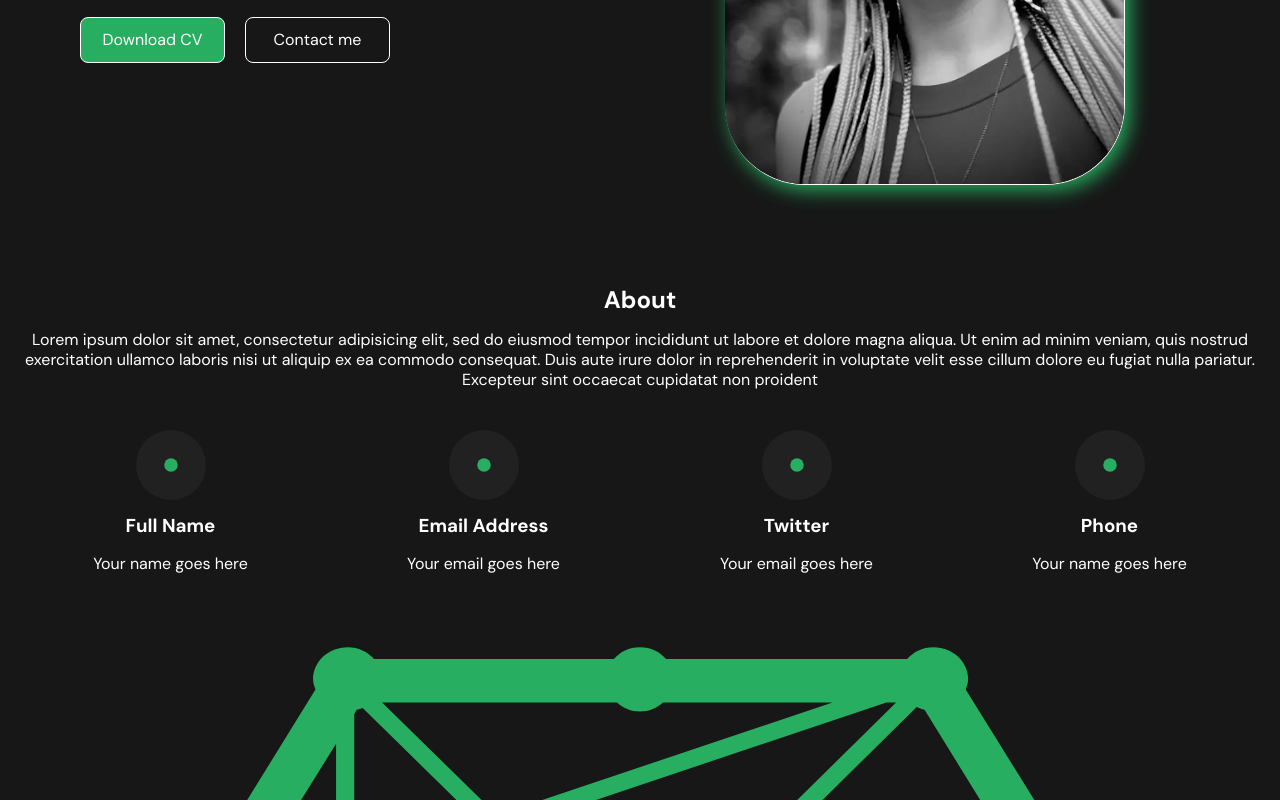
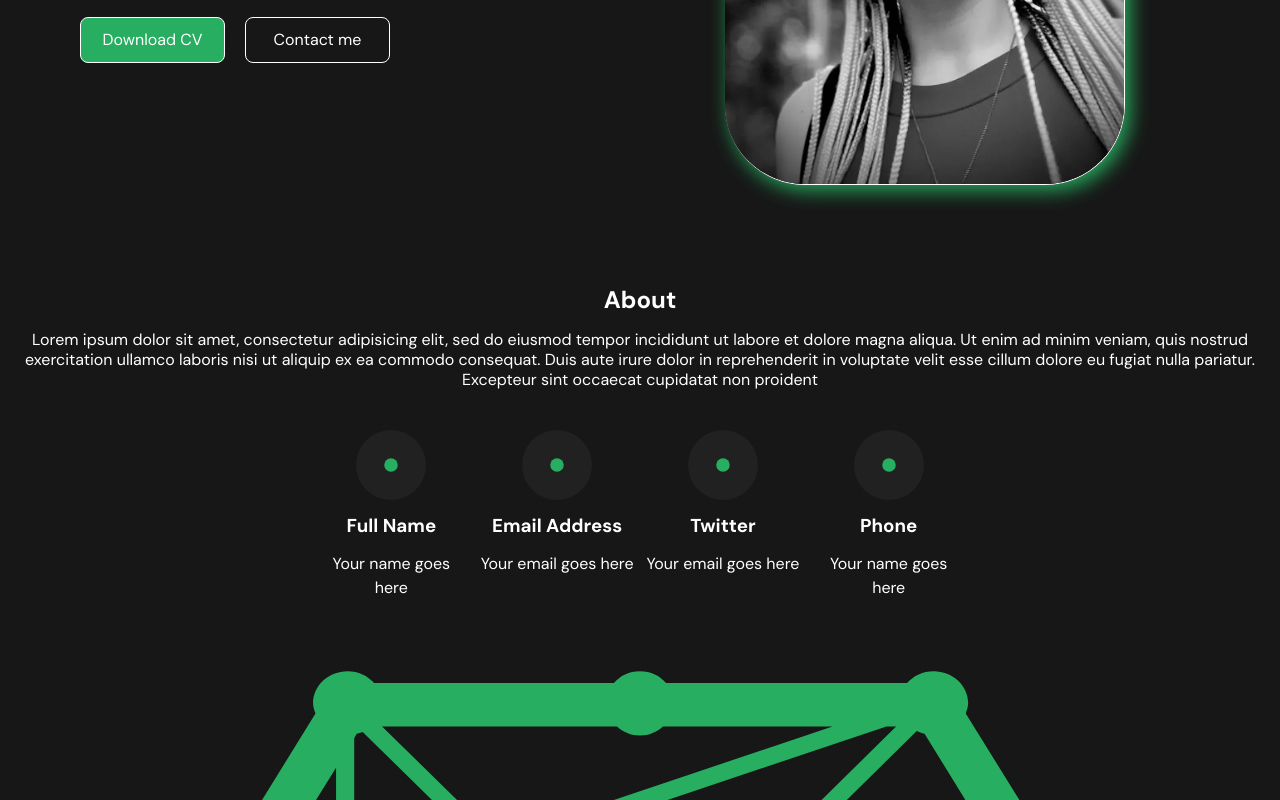
Before and after one commit to Kondratenko666Olga/portfolio, a React (Vite) app: page / in a window 1280 px wide. Shown: the part 443-1243 px from the top of the page. Built offline with nearby package versions, Linux system fonts and the light colour scheme; the HTML template or start-up script is replaced by a standard one.

Commit message:
about styles edited

```diff
--- a/src/components/Main/About/About.scss
+++ b/src/components/Main/About/About.scss
@@ -3,44 +3,47 @@
 
 .about {
   padding: 60px 0;
+
   .container {
-        display: flex;
-        flex-direction: column;
-        gap: 20px;
+    @include flex(column, flex-start, flex-start, nowrap, 20px);
+
     .descr {
-            display: flex;
-            gap: 12px;
-            flex-direction: column;
+      @include flex(column, flex-start, flex-start, nowrap, 12px);
       .text {
         line-height: 125%;
       }
     }
+
     .social {
+        margin: 0 auto;
       .slider {
-                display: flex;
-                flex-direction: row;
-                justify-content: center;
-                flex-wrap: wrap;
-                gap: 12px;
+        @include flex(row, center, flex-start, wrap, 12px);
+
         .elem {
-                    display: flex;
-                    flex-direction: column;
-                    align-items: center;
-                    flex: 1 1 105px;
-                    gap: 12px;
+          @include flex(column, center, center, nowrap, 12px);
+          flex: 1 1 150px;
+
+          .title {
+            text-align: center;
+          }
+
           img {
             width: 70px;
           }
+
           span {
             text-align: center;
           }
         }
       }
     }
+
     @media (min-width: 720px) {
       gap: 40px;
+
       .descr {
         align-items: center;
+
         .text {
           text-align: center;
         }
--- a/src/components/Main/Services/Services.scss
+++ b/src/components/Main/Services/Services.scss
@@ -0,0 +1,2 @@
+@use '../../../styles/mixins.scss' as *;
+@use '../../../styles/variables' as *;
```
Lines whose indentation alone changed are shown as unchanged.
